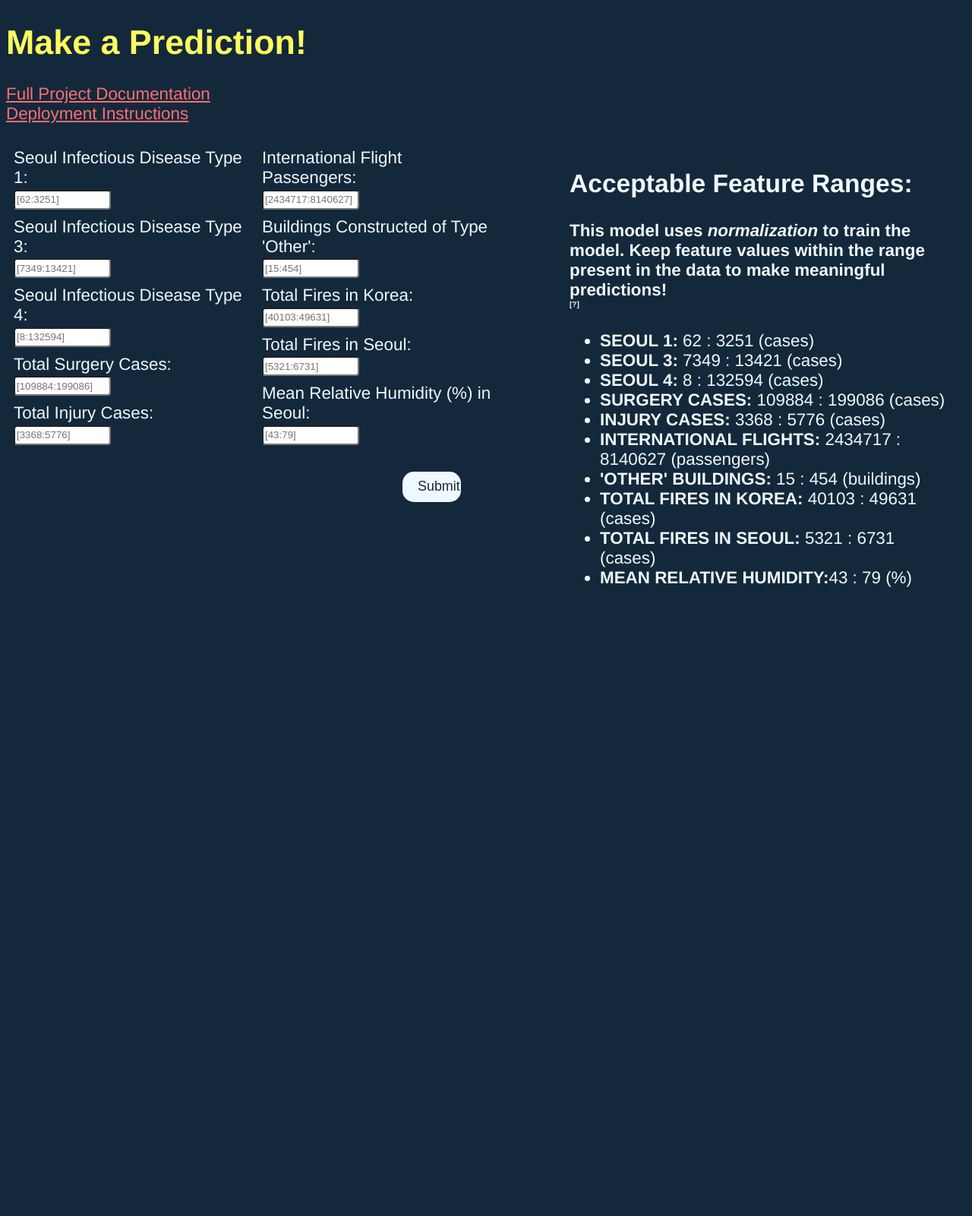
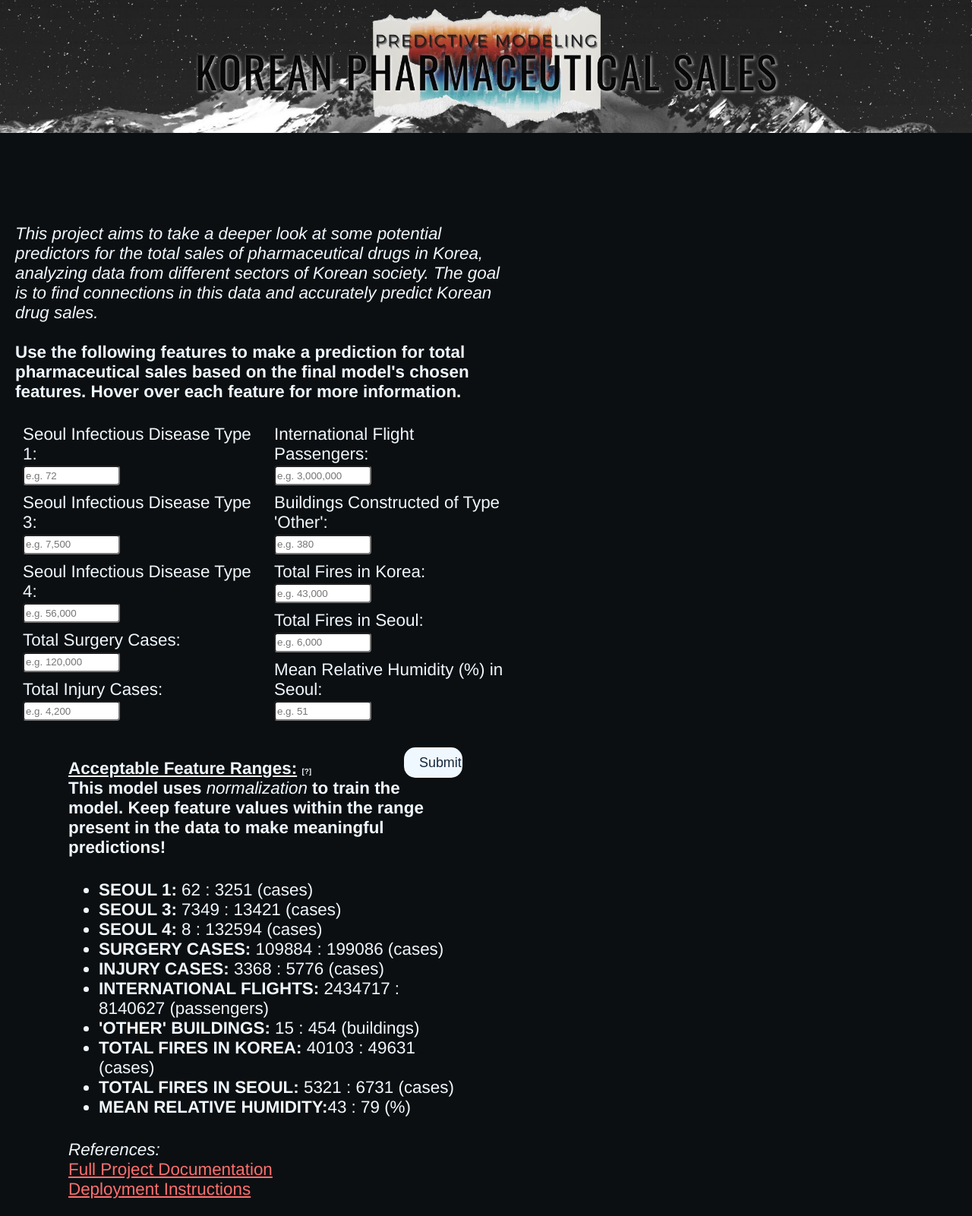
Before and after one commit to kevinjin21/AIMLProjects, a Flask app: page / in a window 1280 px wide. Shown: the whole page at 76% size. Before the commit the page ends 773 px from the top, so only its background shows below. Run offline with Flask 2, Linux system fonts and the light colour scheme; parts of the project's set-up code (start-up, migrations or seed data) failed here and were passed over.

Commit message:
update web app visuals and include banner

```diff
--- a/Capstone/Pharm_Deploy/app.py
+++ b/Capstone/Pharm_Deploy/app.py
@@ -22,11 +22,6 @@ def load_weights():
 
 
 def inverse_norm(result):
-    '''with open('norm_weights.pkl', 'rb') as f:
-        data = pickle.load(f)
-        ceil = data[0]
-        floor = data[1]
-        return result*(ceil-floor) + floor'''
     ceil = weights[0]
     floor = weights[1]
     return result*(ceil-floor) + floor
@@ -54,10 +49,12 @@ def get_prediction():
         for i in range(10):
             features.append(float(request.form[f"feat_{i+1}"]))
         data = np.array(features)
-        data = normalize(data)
+        tested = data.tolist()  # to return tested feature values if desired
+        tested = [round(elem) for elem in tested]
+        normalize(data)
         prediction = model.predict(data.reshape(1, -1))
         prediction = inverse_norm(prediction)
-        return render_template('predict.html', pred=round(prediction[0], 3))
+        return render_template('predict.html', pred=round(prediction[0], 3), test_data=tested)
 
 
 if __name__ == '__main__':
--- a/Capstone/Pharm_Deploy/static/css/style.css
+++ b/Capstone/Pharm_Deploy/static/css/style.css
@@ -1,18 +1,41 @@
+.banner {
+    background-image: url('../banner.jpg');
+    width: 100%;
+    height: 275px;
+    background-size: contain;
+    background-repeat: no-repeat;
+}
+
 body {
-    background-color: rgb(20, 40, 60);
+    background-color: rgb(12, 15, 17);
     color: rgb(240, 248, 255);
     font-family: "Helvetica", "Arial", sans-serif;
     font-size: 1.4em;
+    padding: 0;
+    margin: 0;
+}
+
+h3 {
+    margin: 0;
+}
+
+h4 {
+    margin-top: 0;
+}
+
+p {
+    margin-top: 30px;
+    margin-right: 35%;
 }
 
 strong {
     color: rgb(255, 252, 95);
 }
 
-
 .column {
     float: left;
     padding: 10px;
+    margin: 10px;
 }
 
 .left {
@@ -22,6 +45,8 @@ strong {
 .right {
     margin-left: 80px;
     width: 40%;
+    margin-bottom: 0;
+    padding-bottom: 0;
 }
 
 .row:after {
@@ -36,11 +61,19 @@ form {
     align-items: center;
     font-size: 1em;
     column-count: 2;
+    margin-left: 10px;
+}
 
+i {
+    font-weight: 100;
 }
 
 a {
     color: rgb(255, 111, 111);
+}
+
+ul {
+    margin-bottom: 0;
 }
 
 input[type=number] {
@@ -60,7 +93,7 @@ button {
     background-color: aliceblue;
     border: none;
     border-radius: 15px;
-    color: rgb(20, 40, 60);
+    color: #14283c;
     cursor: pointer;
     padding: 8px 20px;
     width: 6%;
@@ -112,4 +145,9 @@ input[type=number] {
 
 .hover[id='norm'] {
     font-size: 10px;
+    display: inline;
 }
+
+.predict {
+    margin-left: 20px;
+}
--- a/Capstone/Pharm_Deploy/templates/home.html
+++ b/Capstone/Pharm_Deploy/templates/home.html
@@ -9,59 +9,64 @@
     </title>
 
 </head>
+<div class="banner"></div>
 
 <body>
-    <h1>
-        <strong>Make a Prediction!</strong>
-    </h1>
-    <p>
-        <a href="https://github.com/kevinjin21/SpringboardProjects/tree/main/Capstone">Full Project Documentation</a>
-        <br>
-        <a href="https://github.com/kevinjin21/SpringboardProjects/tree/main/Capstone/Pharm_Deploy">Deployment
-            Instructions</a> <br>
     <div class="row">
         <div class="column left">
+            <h4>
+                <i>This project aims to take a deeper look at some potential predictors for the total sales of
+                    pharmaceutical
+                    drugs
+                    in Korea, analyzing data from different sectors of Korean society. The goal is to find
+                    connections in this data and accurately predict Korean drug sales.</i>
+
+                <br><br>Use the following features to make a prediction for total pharmaceutical sales based on the
+                final
+                model's
+                chosen
+                features. Hover over each feature for more information.
+            </h4>
             <form action="/predict" method="post" id="make_pred">
                 <div class="hover">Seoul Infectious Disease Type 1:<span class='tooltip-text' id='feat1'> Cases of
                         bacterial
                         foodborne and diarrheal disease in Seoul, South Korea<br> Min: 62, Max: 3251</span></div>
-                <input type="number" step="0.01" min="0" max="3251" placeholder="[62:3251]" name="feat_1"
-                    required /><br>
+                <input type="number" step="0.01" min="0" max="3251" placeholder="e.g. 72" name="feat_1" required /><br>
                 <div class="hover">Seoul Infectious Disease Type 3:<span class='tooltip-text' id='feat2'> Cases of
                         general
                         infectious disease in Seoul, South Korea<br> Min: 7349, Max: 13421</span></div>
-                <input type="number" step="0.01" min="0" max="13421" placeholder="[7349:13421]" name="feat_2"
-                    required /> <br>
+                <input type="number" step="0.01" min="0" max="13421" placeholder="e.g. 7,500" name="feat_2" required />
+                <br>
                 <div class="hover">Seoul Infectious Disease Type 4:<span class='tooltip-text' id='feat3'> Cases of
                         animal transmitted disease in Seoul, South Korea<br> Min: 8, Max: 132594</span></div>
-                <input type="number" step="0.01" min="0" max="132594" placeholder="[8:132594]" name="feat_3"
+                <input type="number" step="0.01" min="0" max="132594" placeholder="e.g. 56,000" name="feat_3"
                     required /><br>
                 <div class="hover">Total Surgery Cases:<span class='tooltip-text' id='feat4'> Number of Surgery Cases
                         per Month in Korea <br> Min: 8, Max: 132594</span></div>
-                <input type="number" step="0.01" min="109884" max="199086" placeholder="[109884:199086]" name="feat_4"
+                <input type="number" step="0.01" min="0" max="199086" placeholder="e.g. 120,000" name="feat_4"
                     required /><br>
                 <div class="hover">Total Injury Cases:<span class='tooltip-text' id='feat5'> Number of Injuries due to
                         Accidents per Month in Seoul, South Korea <br> Min: 3368, Max: 5776</span></div>
-                <input type="number" step="0.01" min="0" max="5776" placeholder="[3368:5776]" name="feat_5"
+                <input type="number" step="0.01" min="0" max="5776" placeholder="e.g. 4,200" name="feat_5"
                     required /><br>
                 <div class="hover">International Flight Passengers:<span class='tooltip-text' id='feat6'> International
                         flights to Korea by passenger <br> Min: 2434717, Max: 8140627</span></div>
-                <input type="number" step="0.01" min="0" max="8140627" placeholder="[2434717:8140627]" name="feat_6"
+                <input type="number" step="0.01" min="0" max="8140627" placeholder="e.g. 3,000,000" name="feat_6"
                     required /><br>
                 <div class="hover">Buildings Constructed of Type 'Other':<span class='tooltip-text' id='feat7'>
                         Buildings constructed with materials of category 'Other' <br> Min: 15, Max: 454</span></div>
-                <input type="number" step="0.01" min="0" max="454" placeholder="[15:454]" name="feat_7" required /><br>
+                <input type="number" step="0.01" min="0" max="454" placeholder="e.g. 380" name="feat_7" required /><br>
                 <div class="hover">Total Fires in Korea:<span class='tooltip-text' id='feat8'>
                         Annual fire cases throughout all of South Korea <br> Min: 40103, Max: 49631</span></div>
-                <input type="number" step="0.01" min="0" max="49631" placeholder="[40103:49631]" name="feat_8"
+                <input type="number" step="0.01" min="0" max="49631" placeholder="e.g. 43,000" name="feat_8"
                     required /><br>
                 <div class="hover">Total Fires in Seoul:<span class='tooltip-text' id='feat9'>
                         Annual fire cases in Seoul, South Korea <br> Min: 5321, Max: 6731</span></div>
-                <input type="number" step="0.01" min="0" max="6731" placeholder="[5321:6731]" name="feat_9"
+                <input type="number" step="0.01" min="0" max="6731" placeholder="e.g. 6,000" name="feat_9"
                     required /><br>
                 <div class="hover">Mean Relative Humidity (%) in Seoul:<span class='tooltip-text' id='feat10'>
                         Mean relative humidity in Seoul, South Korea (%)<br> Min: 43, Max: 79</span></div>
-                <input type="number" step="0.01" min="0" max="79" placeholder="[43:79]" name="feat_10" required /><br>
+                <input type="number" step="0.01" min="0" max="79" placeholder="e.g. 51" name="feat_10" required /><br>
                 <td></td>
             </form>
             <div class="container">
@@ -72,17 +77,19 @@
         </div>
 
         <div class="column right">
-            <h2>
-                Acceptable Feature Ranges:
-            </h2>
+            <h3>
+
+            </h3>
             <h4>
+                <u>Acceptable Feature Ranges:</u>
+                <div class="hover" id="norm">[?]<span class='tooltip-text' id='norm-text'>
+                        Feature values will be normalized to fit within the range of 0:1 (i.e. the largest value for
+                        a feature in the dataset will be set to the value of '1').</span>
+                </div><br>
                 This model uses <i>normalization</i> to train the model. Keep feature values within
                 the range present in the data to make meaningful
                 predictions!
-                <div class="hover" id="norm">[?]<span class='tooltip-text' id='norm-text'>
-                        Feature values will be normalized to fit within the range of 0:1 (i.e. the largest value for
-                        a feature in the dataset will be set to the value of '1').</span>
-                </div>
+
             </h4>
             <ul>
                 <li><b>SEOUL 1:</b> 62 : 3251 (cases)</li>
@@ -96,8 +103,20 @@
                 <li><b>TOTAL FIRES IN SEOUL:</b> 5321 : 6731 (cases)</li>
                 <li><b>MEAN RELATIVE HUMIDITY:</b>43 : 79 (%)</li>
             </ul>
+
+            <p>
+                <i>References:</i><br>
+                <a href="https://github.com/kevinjin21/SpringboardProjects/tree/main/Capstone">Full Project
+                    Documentation</a>
+                <br>
+                <a href="https://github.com/kevinjin21/SpringboardProjects/tree/main/Capstone/Pharm_Deploy">Deployment
+                    Instructions</a> <br>
+            </p>
         </div>
     </div>
+
+
+
 </body>
 
 </html>
```
Also changed, not shown: Capstone/Pharm_Deploy/templates/predict.html (+24 -5 lines), Capstone/Pharm_Deploy/static/banner.jpg (added).
